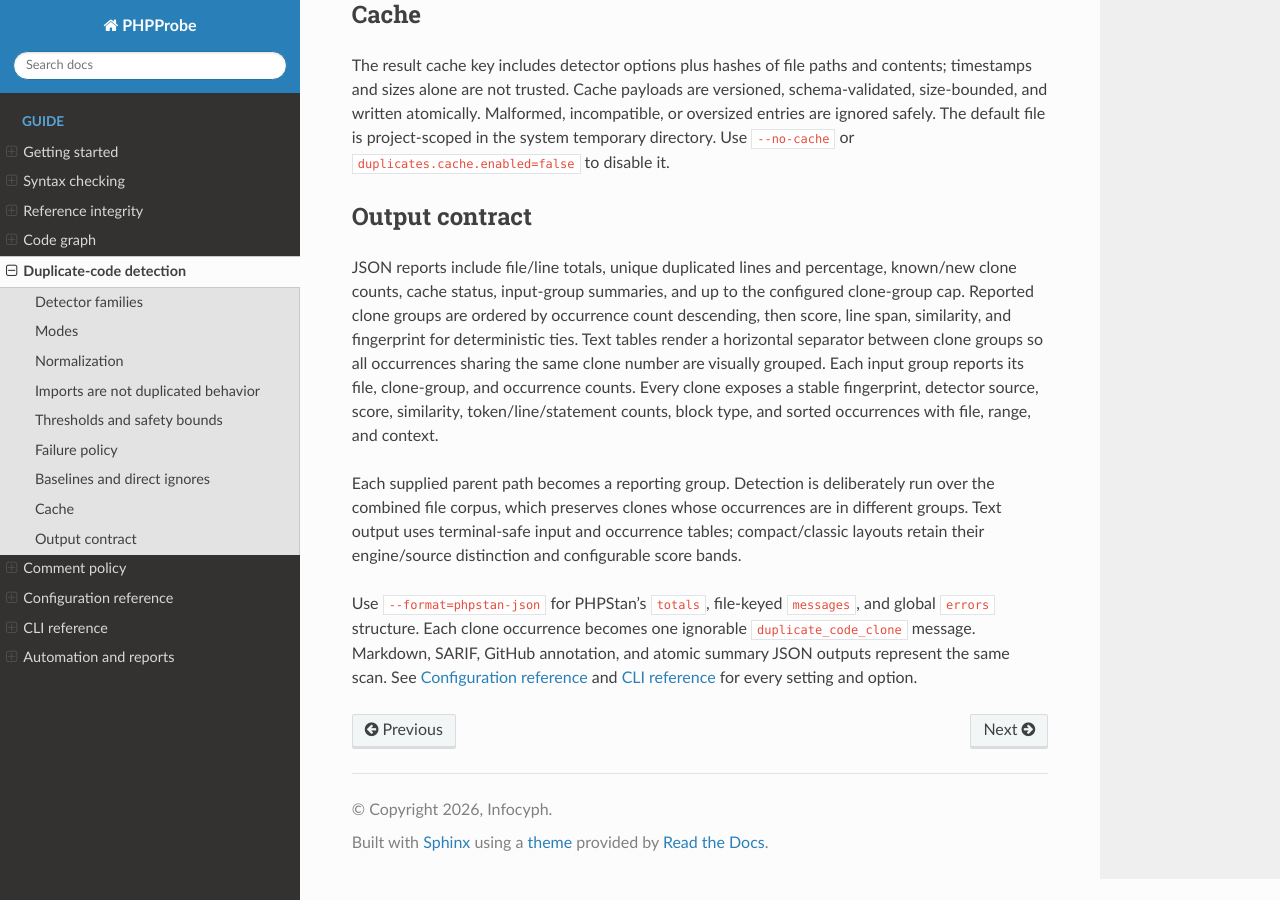
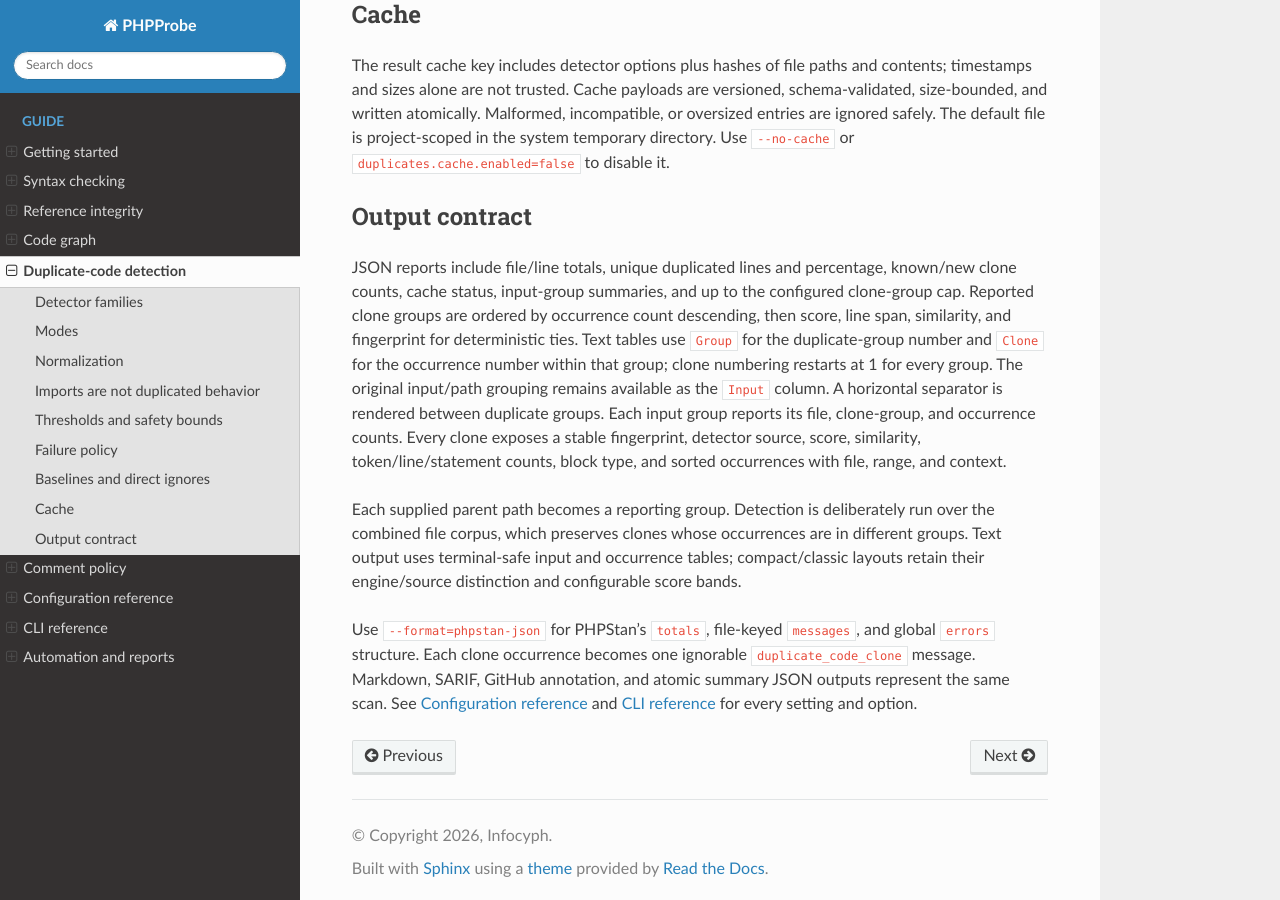
Before and after one commit to infocyph/PHPProbe, a Sphinx documentation site: the page built from docs/duplicates.rst, in a window 1280 px wide and 900 px high, scrolled down 2379 px. Built offline with Sphinx 7.4.7 and the Read the Docs theme 3.1.0, drawn with Linux system fonts in a browser that asks for light colours.

Commit message:
docs(duplicates): clarify group and clone numbering

```diff
--- a/docs/duplicates.rst
+++ b/docs/duplicates.rst
@@ -139,8 +139,10 @@ JSON reports include file/line totals, unique duplicated lines and percentage,
 known/new clone counts, cache status, input-group summaries, and up to the
 configured clone-group cap. Reported clone groups are ordered by occurrence
 count descending, then score, line span, similarity, and fingerprint for
-deterministic ties. Text tables render a horizontal separator between clone
-groups so all occurrences sharing the same clone number are visually grouped.
+deterministic ties. Text tables use ``Group`` for the duplicate-group number and
+``Clone`` for the occurrence number within that group; clone numbering restarts
+at 1 for every group. The original input/path grouping remains available as the
+``Input`` column. A horizontal separator is rendered between duplicate groups.
 Each input group reports its file, clone-group, and occurrence counts. Every clone exposes a
 stable fingerprint, detector source, score, similarity, token/line/statement
 counts, block type, and sorted occurrences with file, range, and context.
```
